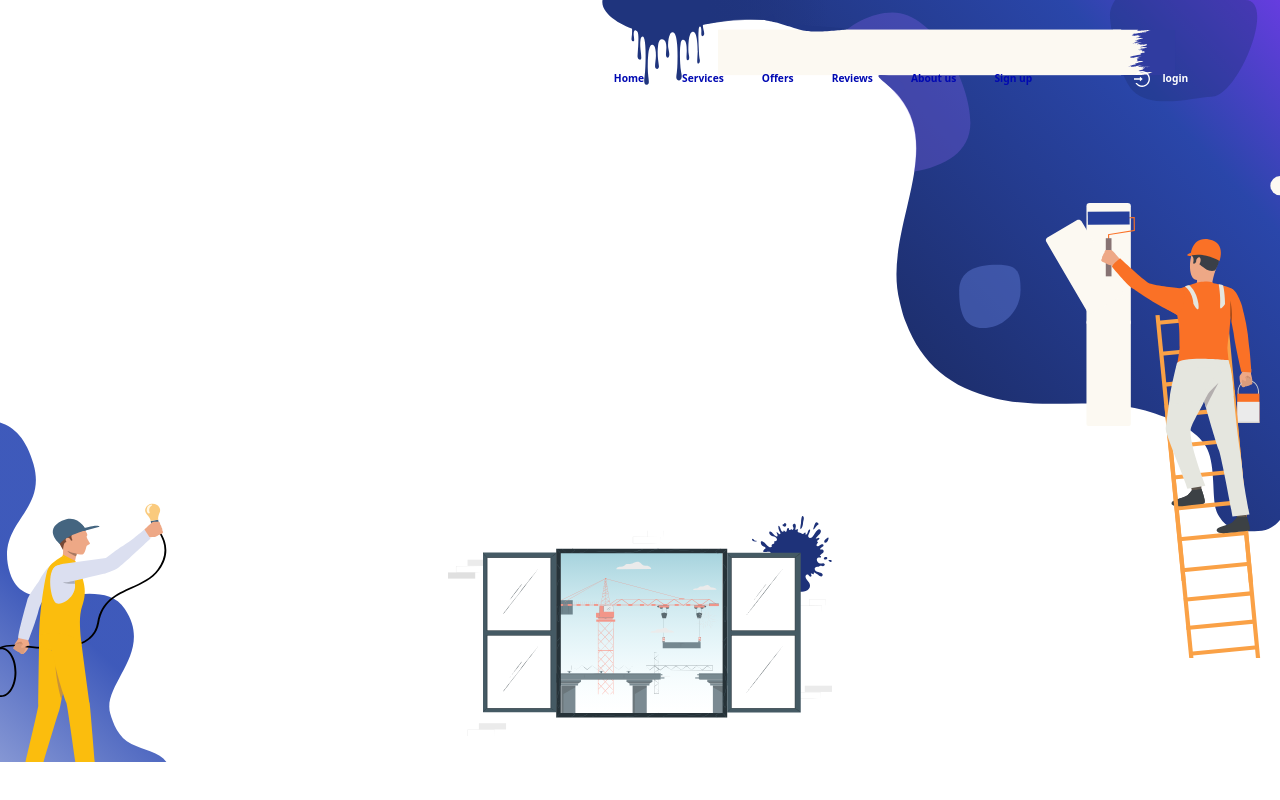
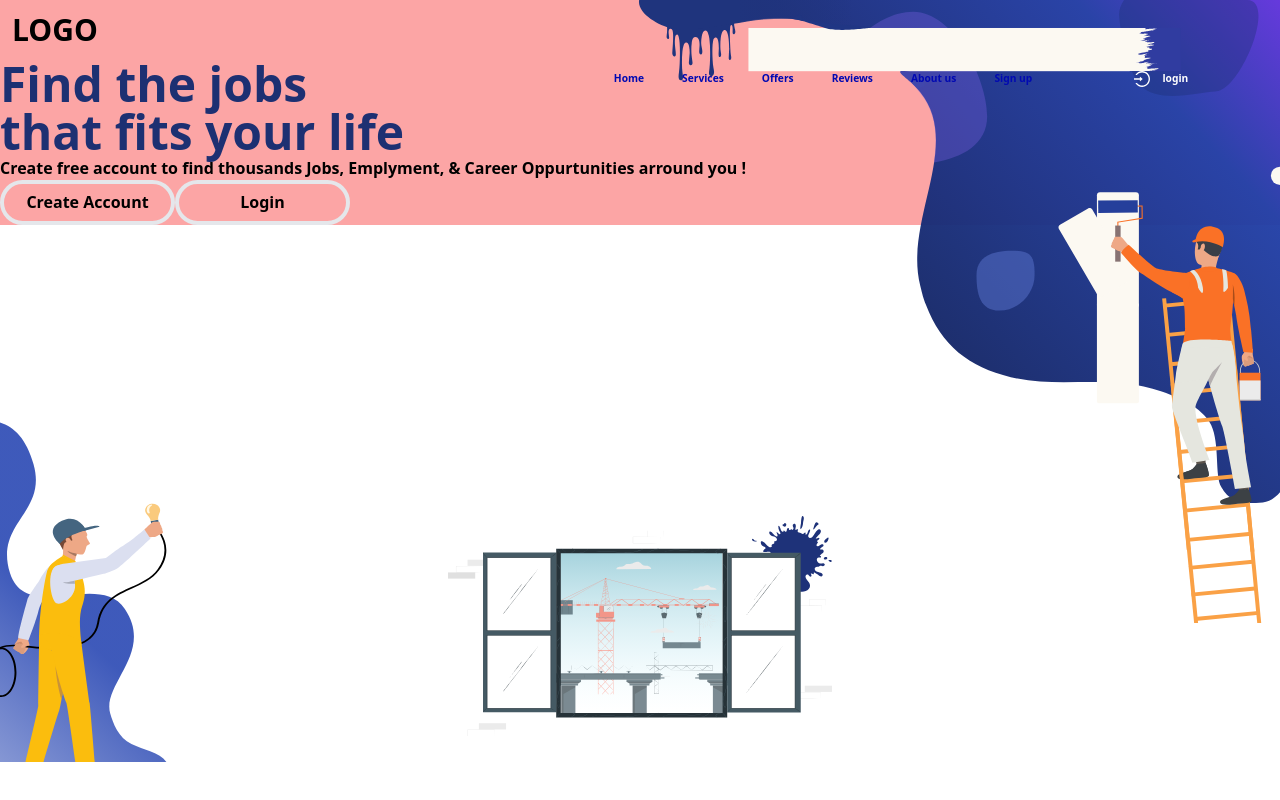
Before and after one commit to AhmedSEHILI/JoSeFinder, a React (Create React App) app: page / in a window 1280 px wide. Built offline with nearby package versions, Linux system fonts and the light colour scheme.

Commit message:
some tries

```diff
--- a/src/Hero/Bg.js
+++ b/src/Hero/Bg.js
@@ -1,9 +1,13 @@
 import React from 'react';
+import Nav from '../Nav';
 
 function Bg(props) {
     return (
              <div className="relative ">
-                <img src="/Landing/RightSvg.svg" alt="" className="absolute right-0 w-[65%]" />
+                <div className=" absolute w-screen flex flex-row-reverse pt-16 pr-16 z-10">
+                    <Nav />
+                </div>
+                <img src="/Landing/RightSvg.svg" alt="" className="absolute right-0 w-[61.5%]" />
                 <img src="/Landing/elec.svg" alt="" className="absolute top-96 mt-9 w-[13.3%] bottom-0" />
                 <img src="/Landing/window.svg" alt="" className="absolute translate-x-[-50%] left-[50%] top-[480px] mt-9 w-[30%]" />
              </div>
--- a/src/Hero/Hero.js
+++ b/src/Hero/Hero.js
@@ -5,12 +5,20 @@ import Bg from './Bg';
 function Hero(props) {
     return (
         <div className="relative">
-            <div className="absolute flex flex-col z-10">
-                <div className="w-screen flex flex-row-reverse pt-16 pr-16 ">
-                    <Nav />
+             <Bg />
+            <div className=" flex flex-col bg-red-300">
+                <div className="text-3xl font-bold p-3">LOGO</div>
+                <div className="flex flex-col">
+                    <div className="text-5xl font-bold text-[#1D3072]">Find the jobs </div>
+                    <div className="text-5xl font-bold text-[#1D3072]">that fits your life</div>
+                    <div className="font-semibold text-md">Create free account to find thousands Jobs, Emplyment, & Career Oppurtunities arround you !  </div>
+                    <div className="flex flex-row">
+                        <div className="h-[45px] border-4 text-center leading-[4px] p-4 w-[175px] rounded-[25px] font-bold">Create Account</div>
+                        <div className="h-[45px] border-4 text-center leading-[4px] p-4 w-[175px] rounded-[25px] font-bold">Login</div>
+                    </div>
                 </div>
             </div>
-            <Bg />
+
         </div>
     );
 }
--- a/src/Main.js
+++ b/src/Main.js
@@ -7,6 +7,7 @@ function Main(props) {
     return (
         <div className=''>
             <Hero />
+            {/* <Hero /> */}
         </div>
     );
 }
```
